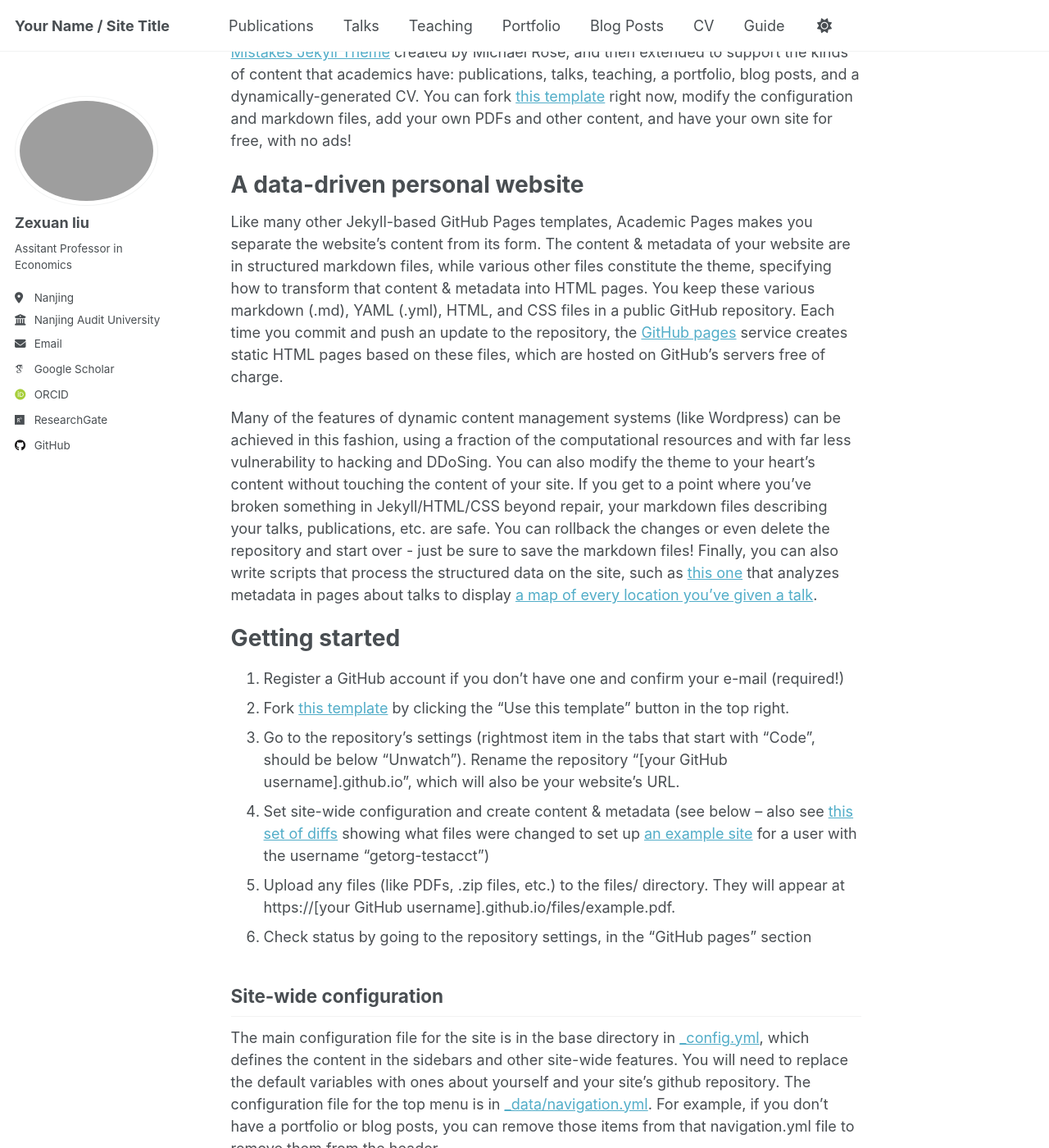
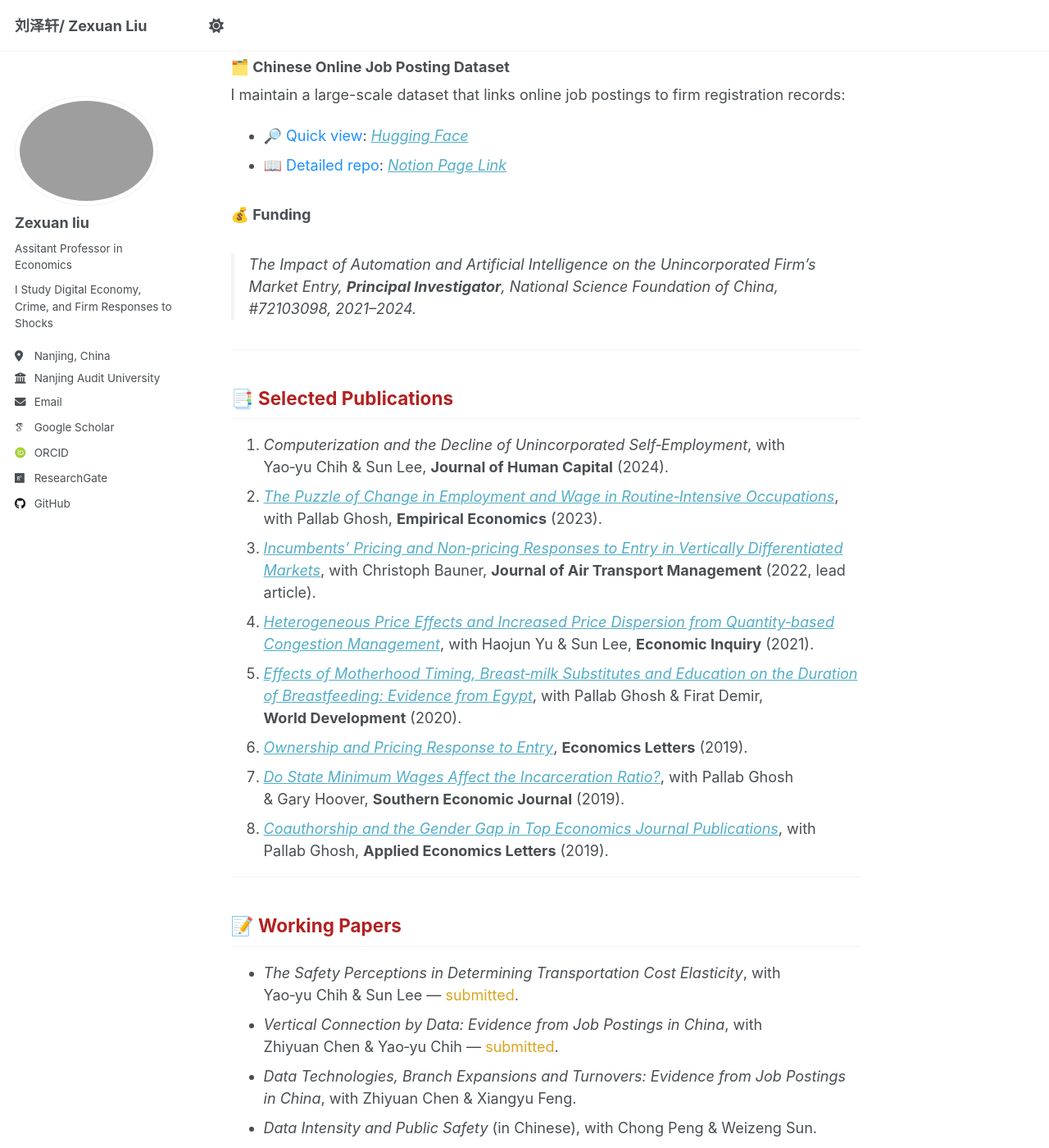
Before and after one commit to lzxlll/lzxlll.github.io, a Jekyll site: the page built from _pages/about.md, in a window 1280 px wide and 1400 px high, scrolled down 227 px. Shown: the whole window at 82% size. Built offline with Jekyll 4.4.1, drawn with Linux system fonts in a browser that asks for light colours; some web fonts are replaced; some of the changed text lies outside the part shown.

Commit message:
modified:   README.md 	modified:   _config.yml 	modified:   _data/navigation.yml 	modified:   _pages/about.md 	renamed:    files/profile.jpg -> images/profile.jpg

```diff
--- a/_config.yml
+++ b/_config.yml
@@ -9,7 +9,7 @@
 # Basic Site Settings
 locale                   : "en-US"
 site_theme               : "default"
-title                    : "Your Name / Site Title"
+title                    : "刘泽轩/ Zexuan Liu"
 title_separator          : "-"
 name                     : &name "Your Name"
 description              : &description "personal description"
@@ -22,11 +22,11 @@
 #               Additional customization can be done by editing /_includes/author-profile.html
 author:
   # Biographic information
-  avatar           : "https://lzxlll.github.io/files/profile.jpg"
+  avatar           : "profile.jpg"
   name             : "Zexuan liu"
-  pronouns         : # example: "she/her"
-  bio              : "Assitant Professor in Economics"
-  location         : "Nanjing"
+  pronouns         : "Assitant Professor in Economics"
+  bio              : "I Study Digital Economy, Crime, and Firm Responses to Shocks"
+  location         : "Nanjing, China"
   employer         : "Nanjing Audit University"
   uri              : # URL
   email            : "zxliu@nau.edu.cn"
@@ -37,6 +37,7 @@
   googlescholar    : "https://scholar.google.com/citations?user=9uQM4scAAAAJ&hl=en"
   impactstory      : # URL
   orcid            : "https://orcid.org/0000-0001-6645-8274"
+  Hugging Face     : "https://huggingface.co/Zexuan"
   semantic         : # URL
   pubmed           : # "https://www.ncbi.nlm.nih.gov/pubmed/?term=john+snow"
   researchgate     : "researchgate.net/profile/Zexuan-Liu-2?ev=hdr_xprf&_sg=pR3i8jfLM0WvFPmWT7F0NJImDQ9fHH0U-3QGsqYcxxpIWZ5v8K_8yAqSHjiUtWNTsC5xOeqYP604aaIYwfQynHef&_tp=eyJjb250ZXh0Ijp7ImZpcnN0UGFnZSI6ImhvbWUiLCJwYWdlIjoiaG9tZSIsInBvc2l0aW9uIjoiZ2xvYmFsSGVhZGVyIn19"
--- a/_pages/about.md
+++ b/_pages/about.md
@@ -1,49 +1,91 @@
 ---
 permalink: /
-title: "Academic Pages is a ready-to-fork GitHub Pages template for academic personal websites"
+title: <blockquote style="color:#6A5ACD; font-size:1.2rem; font-style:italic; margin-top:0.5rem; margin-bottom:1.5rem;"> "Without data, you're just another person with an opinion." — <strong>W. Edwards Deming</strong></blockquote>
 author_profile: true
 redirect_from:
   - /about/
   - /about.html
 ---
 
-This is the front page of a website that is powered by the [Academic Pages template](https://github.com/academicpages/academicpages.github.io) and hosted on GitHub pages. [GitHub pages](https://pages.github.com) is a free service in which websites are built and hosted from code and data stored in a GitHub repository, automatically updating when a new commit is made to the repository. This template was forked from the [Minimal Mistakes Jekyll Theme](https://mmistakes.github.io/minimal-mistakes/) created by Michael Rose, and then extended to support the kinds of content that academics have: publications, talks, teaching, a portfolio, blog posts, and a dynamically-generated CV. You can fork [this template](https://github.com/academicpages/academicpages.github.io) right now, modify the configuration and markdown files, add your own PDFs and other content, and have your own site for free, with no ads!
+<!-- ========================================================= -->
+<!-- 🎨  You can further tweak colors in `assets/css/custom.scss` -->
+<!-- ========================================================= -->
 
-A data-driven personal website
-======
-Like many other Jekyll-based GitHub Pages templates, Academic Pages makes you separate the website's content from its form. The content & metadata of your website are in structured markdown files, while various other files constitute the theme, specifying how to transform that content & metadata into HTML pages. You keep these various markdown (.md), YAML (.yml), HTML, and CSS files in a public GitHub repository. Each time you commit and push an update to the repository, the [GitHub pages](https://pages.github.com/) service creates static HTML pages based on these files, which are hosted on GitHub's servers free of charge.
 
-Many of the features of dynamic content management systems (like Wordpress) can be achieved in this fashion, using a fraction of the computational resources and with far less vulnerability to hacking and DDoSing. You can also modify the theme to your heart's content without touching the content of your site. If you get to a point where you've broken something in Jekyll/HTML/CSS beyond repair, your markdown files describing your talks, publications, etc. are safe. You can rollback the changes or even delete the repository and start over - just be sure to save the markdown files! Finally, you can also write scripts that process the structured data on the site, such as [this one](https://github.com/academicpages/academicpages.github.io/blob/master/talkmap.ipynb) that analyzes metadata in pages about talks to display [a map of every location you've given a talk](https://academicpages.github.io/talkmap.html).
 
-Getting started
-======
-1. Register a GitHub account if you don't have one and confirm your e-mail (required!)
-1. Fork [this template](https://github.com/academicpages/academicpages.github.io) by clicking the "Use this template" button in the top right.
-1. Go to the repository's settings (rightmost item in the tabs that start with "Code", should be below "Unwatch"). Rename the repository "[your GitHub username].github.io", which will also be your website's URL.
-1. Set site-wide configuration and create content & metadata (see below -- also see [this set of diffs](http://archive.is/3TPas) showing what files were changed to set up [an example site](https://getorg-testacct.github.io) for a user with the username "getorg-testacct")
-1. Upload any files (like PDFs, .zip files, etc.) to the files/ directory. They will appear at https://[your GitHub username].github.io/files/example.pdf.
-1. Check status by going to the repository settings, in the "GitHub pages" section
+<h2 style="color:#B22222; font-weight:700;">🛰️ Research</h2>
 
-Site-wide configuration
-------
-The main configuration file for the site is in the base directory in [_config.yml](https://github.com/academicpages/academicpages.github.io/blob/master/_config.yml), which defines the content in the sidebars and other site-wide features. You will need to replace the default variables with ones about yourself and your site's github repository. The configuration file for the top menu is in [_data/navigation.yml](https://github.com/academicpages/academicpages.github.io/blob/master/_data/navigation.yml). For example, if you don't have a portfolio or blog posts, you can remove those items from that navigation.yml file to remove them from the header.
+### 🗂️ Chinese Online Job Posting Dataset
+I maintain a large-scale dataset that links online job postings to firm registration records:
 
-Create content & metadata
-------
-For site content, there is one markdown file for each type of content, which are stored in directories like _publications, _talks, _posts, _teaching, or _pages. For example, each talk is a markdown file in the [_talks directory](https://github.com/academicpages/academicpages.github.io/tree/master/_talks). At the top of each markdown file is structured data in YAML about the talk, which the theme will parse to do lots of cool stuff. The same structured data about a talk is used to generate the list of talks on the [Talks page](https://academicpages.github.io/talks), each [individual page](https://academicpages.github.io/talks/2012-03-01-talk-1) for specific talks, the talks section for the [CV page](https://academicpages.github.io/cv), and the [map of places you've given a talk](https://academicpages.github.io/talkmap.html) (if you run this [python file](https://github.com/academicpages/academicpages.github.io/blob/master/talkmap.py) or [Jupyter notebook](https://github.com/academicpages/academicpages.github.io/blob/master/talkmap.ipynb), which creates the HTML for the map based on the contents of the _talks directory).
+- <span style="color:#1E90FF;">🔎 Quick view</span>: [*Hugging Face*](https://huggingface.co/datasets/Zexuan/soc_data)
+- <span style="color:#1E90FF;">📖 Detailed repo</span>: [*Notion Page Link*](https://www.notion.so/Job-Posting-and-Firm-Registration-Repo-8a31aa84a1124c61a7e3b02ab71d2620?pvs=21)
 
-**Markdown generator**
+### 💰 Funding
+> <em>The Impact of Automation and Artificial Intelligence on the Unincorporated Firm's Market Entry</em>, <strong>Principal Investigator</strong>, National Science Foundation of China, #72103098, 2021–2024.
 
-The repository includes [a set of Jupyter notebooks](https://github.com/academicpages/academicpages.github.io/tree/master/markdown_generator
-) that converts a CSV containing structured data about talks or presentations into individual markdown files that will be properly formatted for the Academic Pages template. The sample CSVs in that directory are the ones I used to create my own personal website at stuartgeiger.com. My usual workflow is that I keep a spreadsheet of my publications and talks, then run the code in these notebooks to generate the markdown files, then commit and push them to the GitHub repository.
+<hr/>
 
-How to edit your site's GitHub repository
-------
-Many people use a git client to create files on their local computer and then push them to GitHub's servers. If you are not familiar with git, you can directly edit these configuration and markdown files directly in the github.com interface. Navigate to a file (like [this one](https://github.com/academicpages/academicpages.github.io/blob/master/_talks/2012-03-01-talk-1.md) and click the pencil icon in the top right of the content preview (to the right of the "Raw | Blame | History" buttons). You can delete a file by clicking the trashcan icon to the right of the pencil icon. You can also create new files or upload files by navigating to a directory and clicking the "Create new file" or "Upload files" buttons.
+<h2 style="color:#B22222; font-weight:700;">📑 Selected Publications</h2>
 
-Example: editing a markdown file for a talk
-![Editing a markdown file for a talk](/images/editing-talk.png)
+1. *Computerization and the Decline of Unincorporated Self‑Employment*, with Yao‑yu Chih & Sun Lee, <strong>Journal of Human Capital</strong> (2024).
+2. [*The Puzzle of Change in Employment and Wage in Routine‑Intensive Occupations*](https://link.springer.com/article/10.1007/s00181-023-02440-8), with Pallab Ghosh, <strong>Empirical Economics</strong> (2023).
+3. [*Incumbents' Pricing and Non‑pricing Responses to Entry in Vertically Differentiated Markets*](https://www.sciencedirect.com/science/article/abs/pii/S0969699722000989), with Christoph Bauner, <strong>Journal of Air Transport Management</strong> (2022, lead article).
+4. [*Heterogeneous Price Effects and Increased Price Dispersion from Quantity‑based Congestion Management*](https://onlinelibrary.wiley.com/doi/abs/10.1111/ecin.12991), with Haojun Yu & Sun Lee, <strong>Economic Inquiry</strong> (2021).
+5. [*Effects of Motherhood Timing, Breast‑milk Substitutes and Education on the Duration of Breastfeeding: Evidence from Egypt*](https://www.sciencedirect.com/science/article/abs/pii/S0305750X20301406), with Pallab Ghosh & Firat Demir, <strong>World Development</strong> (2020).
+6. [*Ownership and Pricing Response to Entry*](https://www.sciencedirect.com/science/article/abs/pii/S0165176519304276), <strong>Economics Letters</strong> (2019).
+7. [*Do State Minimum Wages Affect the Incarceration Ratio?*](https://onlinelibrary.wiley.com/doi/abs/10.1002/soej.12400), with Pallab Ghosh & Gary Hoover, <strong>Southern Economic Journal</strong> (2019).
+8. [*Coauthorship and the Gender Gap in Top Economics Journal Publications*](https://www.tandfonline.com/doi/abs/10.1080/13504851.2019.1644420), with Pallab Ghosh, <strong>Applied Economics Letters</strong> (2019).
 
-For more info
-------
-More info about configuring Academic Pages can be found in [the guide](https://academicpages.github.io/markdown/), the [growing wiki](https://github.com/academicpages/academicpages.github.io/wiki), and you can always [ask a question on GitHub](https://github.com/academicpages/academicpages.github.io/discussions). The [guides for the Minimal Mistakes theme](https://mmistakes.github.io/minimal-mistakes/docs/configuration/) (which this theme was forked from) might also be helpful.
+<hr/>
+
+<h2 style="color:#B22222; font-weight:700;">📝 Working Papers</h2>
+
+- *The Safety Perceptions in Determining Transportation Cost Elasticity*, with Yao‑yu Chih & Sun Lee — <span style="color:#DAA520;">submitted</span>.
+- *Vertical Connection by Data: Evidence from Job Postings in China*, with Zhiyuan Chen & Yao‑yu Chih — <span style="color:#DAA520;">submitted</span>.
+- *Data Technologies, Branch Expansions and Turnovers: Evidence from Job Postings in China*, with Zhiyuan Chen & Xiangyu Feng.
+- *Data Intensity and Public Safety* (in Chinese), with Chong Peng & Weizeng Sun.
+
+<h3>🚧 Projects in Progress</h3>
+
+- *Airline's Response to Temporary and Permanent Shocks*, with Qihong Liu & Davide Proserpio.
+
+<hr/>
+
+<h2 style="color:#B22222; font-weight:700;">🎓 Education</h2>
+
+- **Ph.D. in Economics**, University of Oklahoma, 2016 (Norman, USA).
+
+<hr/>
+
+<h2 style="color:#B22222; font-weight:700;">📅 Conferences</h2>
+
+- **2024**: AMES, CES (China Economist Society), ESIF Economics and AI+ML
+- **2023**: CES (China Economist Society), Chinese Economic Association (UK/Europe), NSF PI Meeting, China Economics Annual Conference, 3rd CCER-NCER Chinese Economics, 2023 Symposium on AI and Digital Economics
+- **2019**: AEA, International Industrial Organization Conference (IIOC), WEA
+- **2018**: AMES, SEA, IO Mini Workshop (SHUFE), China International Conference in Macroeconomics
+- **2017**: AEA, SEA, IO Mini Workshop (SHUFE)
+- **2016**: International Industrial Organization Conference (Rising Star Session, IIOC)
+- **2015**: SEA
+
+<hr/>
+
+<h2 style="color:#B22222; font-weight:700;">🛠️ Skills & Tools</h2>
+
+🐍 Python · 📊 Stata · 📄 LaTeX
+
+
+<h2 style="color:#B22222; font-weight:700;">🗣️ Languages</h2>
+Chinese (native) · English (proficient)
+
+<h2 style="color:#B22222; font-weight:700;">📚 Teaching</h2>
+
+- Econometrics — Nanjing Audit University (Fall 2021–2024)
+- International Investment & Risk Control — Nanjing Audit University (Fall 2021)
+- Data Analysis — Tianjin University of Finance & Economics (Spring 2018)
+- Modelling & Data Analysis — Tianjin University of Finance & Economics (Fall 2017)
+- Principles of Macroeconomics — University of Oklahoma (2013–2015)
+
+---
+
+<p align="center" style="font-size:0.9rem; color:gray;">Last updated: {{ "now" | date: "%Y-%m-%d" }} · Built with <a href="https://github.com/academicpages/academicpages.github.io">academicpages</a> 💖</p>
```
Also changed, not shown: README.md (+94 -0 lines), _data/navigation.yml (+14 -14 lines), 1 other file.
